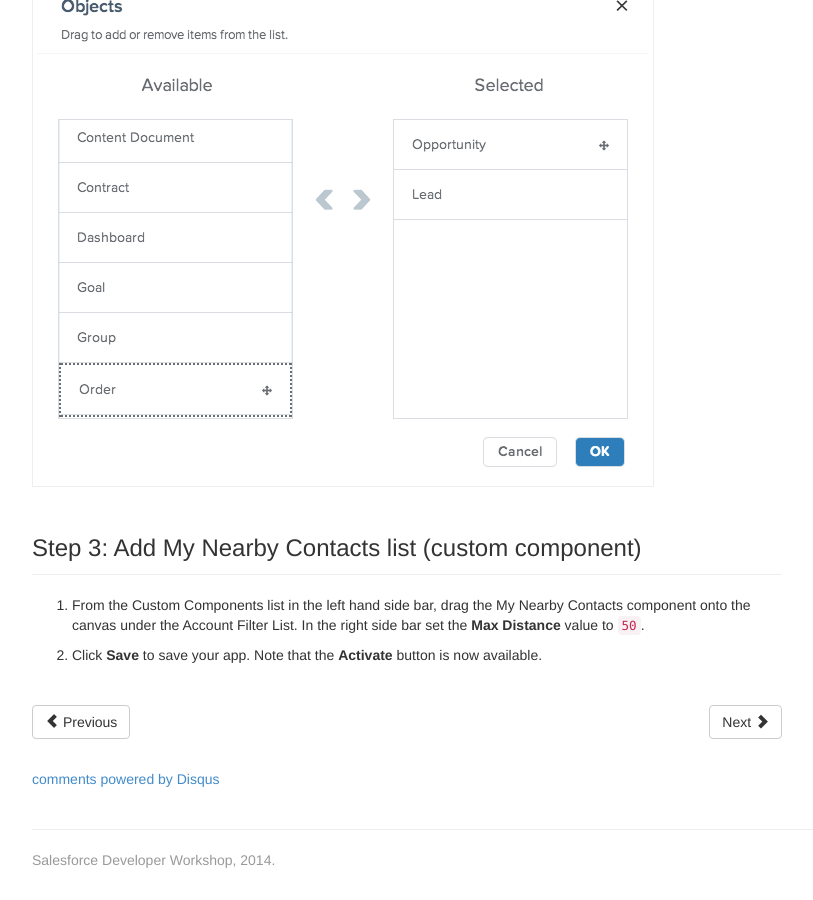
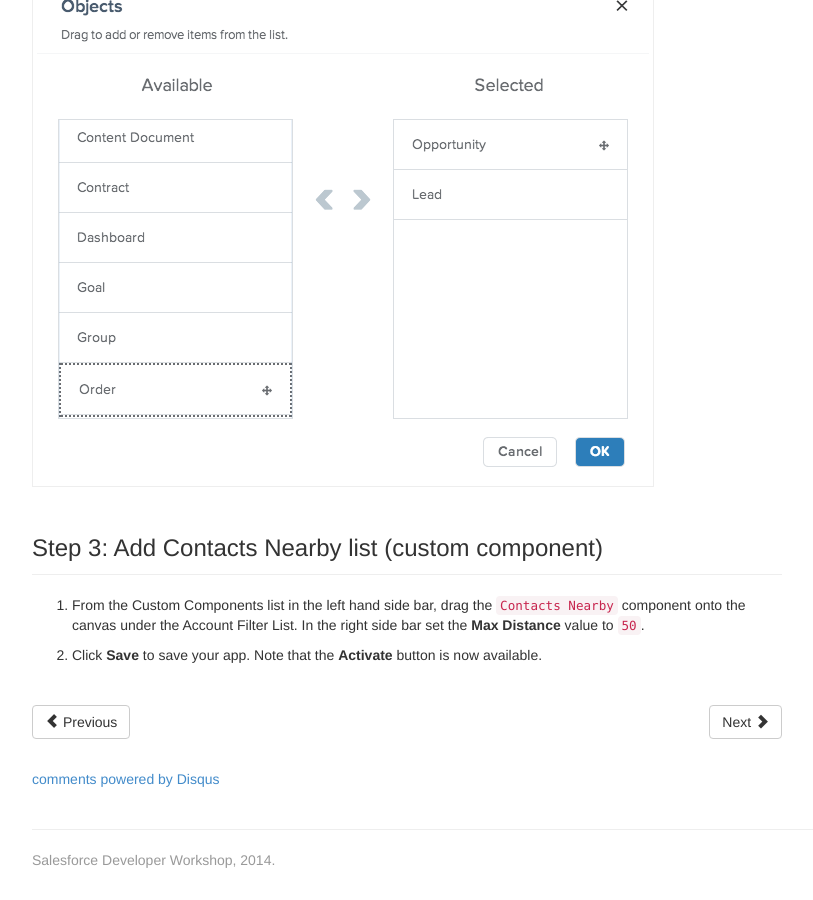
Before and after one commit to SalesforceDevelopersJapan/lightning-app-builder-tutorial, a Jekyll site: the page built from create-lightning-application.md, in a window 1280 px wide and 900 px high, scrolled down 1571 px. Shown: the whole window, without its empty margins (38-851 px from the left). Built offline with Jekyll 4.4.1, drawn with Linux system fonts in a browser that asks for light colours; Markdown is read by kramdown in place of the engine named in the settings; comment, search, counter and statistics services are not loaded.

Commit message:
Update create-lightning-application.md
changed My Nearby Contacts to Contacts Nearby

```diff
--- a/create-lightning-application.md
+++ b/create-lightning-application.md
@@ -31,9 +31,9 @@ Now you are ready to compose an app in the Lightning App Builder using standard
   - **Objects:** Click **Select** and drag `Opportunity` and `Lead` to the *Selected* column on the right then click **Ok**.
 
 ![](images/opptyleaditems.png)
-## Step 3: Add My Nearby Contacts list (custom component)
+## Step 3: Add Contacts Nearby list (custom component)
 
-1. From the Custom Components list in the left hand side bar, drag the My Nearby Contacts component onto the canvas under the Account Filter List. In the right side bar set the **Max Distance** value to `50`.
+1. From the Custom Components list in the left hand side bar, drag the `Contacts Nearby` component onto the canvas under the Account Filter List. In the right side bar set the **Max Distance** value to `50`.
 
 2. Click **Save** to save your app. Note that the **Activate** button is now available.
 
```
